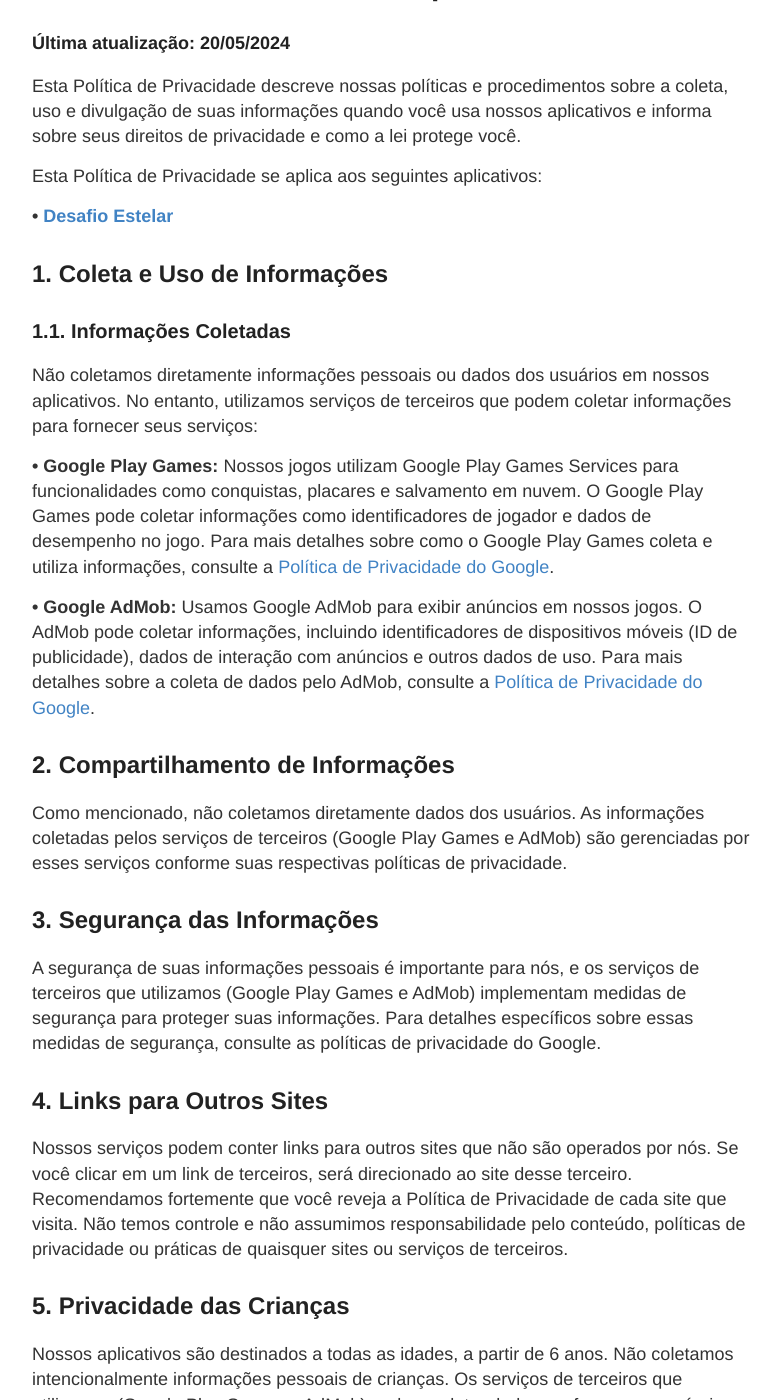
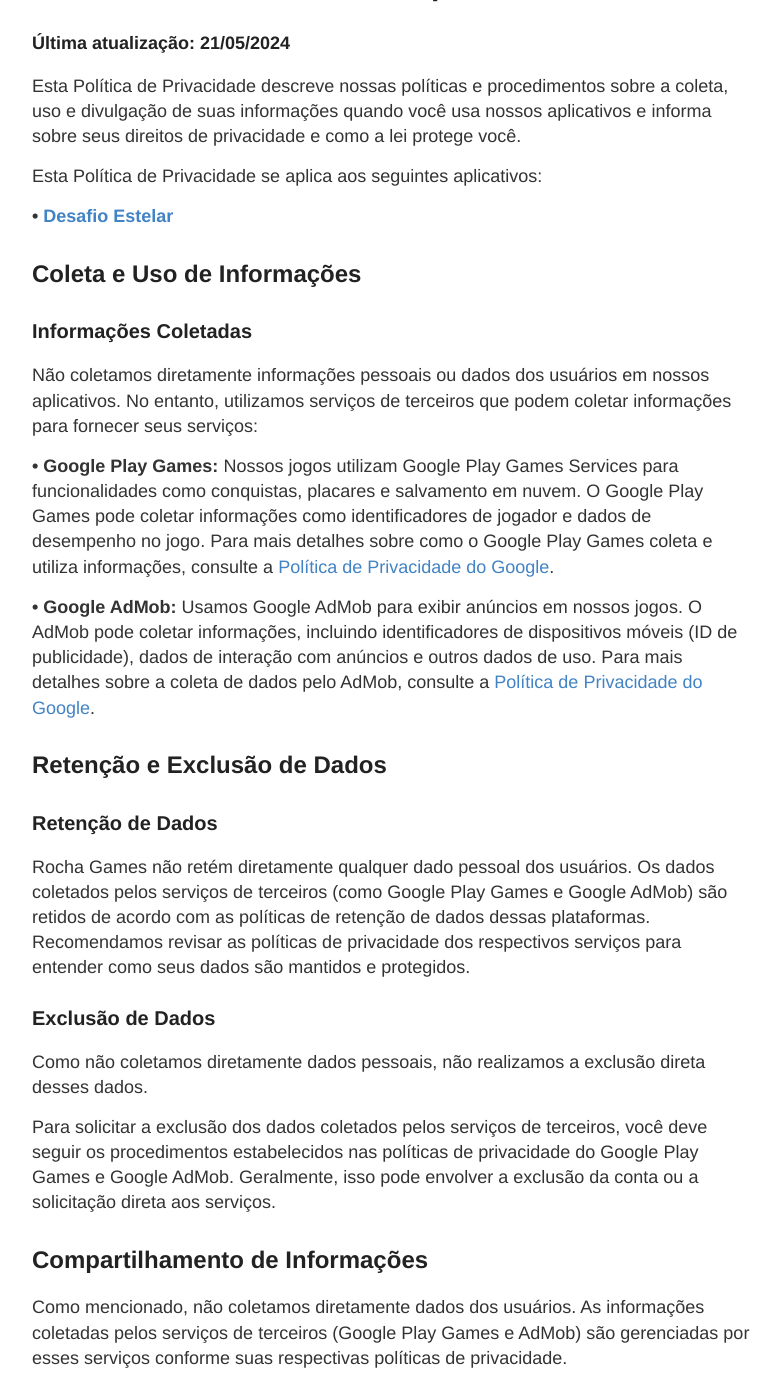
Before and after one commit to StudioRockGames/studiorockgames.github.io, a Jekyll site: the page built from politica-de-privacidade-de-aplicativos.md, in a window 1280 px wide and 1400 px high, scrolled down 202 px. Shown: the whole window, without its empty margins (248-1029 px from the left). Built offline with Jekyll 4.4.1, drawn with Linux system fonts in a browser that asks for light colours; some of the changed text lies outside the part shown.

Commit message:
Update politica-de-privacidade-de-aplicativos.md

```diff
--- a/politica-de-privacidade-de-aplicativos.md
+++ b/politica-de-privacidade-de-aplicativos.md
@@ -6,15 +6,15 @@
   - /politica-de-privacidade-de-aplicativos.html
 ---
 
-<h5>Última atualização: 20/05/2024</h5>
+<h5>Última atualização: 21/05/2024</h5>
 
 <p>Esta Política de Privacidade descreve nossas políticas e procedimentos sobre a coleta, uso e divulgação de suas informações quando você usa nossos aplicativos e informa sobre seus direitos de privacidade e como a lei protege você.</p>
 
 <p>Esta Política de Privacidade se aplica aos seguintes aplicativos:</p>
 
 <p><b>• <a href="https://play.google.com/store/apps/details?id=com.studiorock.game" target="_blank">Desafio Estelar</a></b></p>
-<h2>1. Coleta e Uso de Informações</h2>
-<h3>1.1. Informações Coletadas</h3>
+<h2>Coleta e Uso de Informações</h2>
+<h3>Informações Coletadas</h3>
 
 <p>Não coletamos diretamente informações pessoais ou dados dos usuários em nossos aplicativos. No entanto, utilizamos serviços de terceiros que podem coletar informações para fornecer seus serviços:</p>
 
@@ -22,24 +22,36 @@
 
 <p><b>• Google AdMob:</b> Usamos Google AdMob para exibir anúncios em nossos jogos. O AdMob pode coletar informações, incluindo identificadores de dispositivos móveis (ID de publicidade), dados de interação com anúncios e outros dados de uso. Para mais detalhes sobre a coleta de dados pelo AdMob, consulte a <a href="https://policies.google.com/privacy" target="_blank">Política de Privacidade do Google</a>.</p>
 
-<h2>2. Compartilhamento de Informações</h2>
+<h2>Retenção e Exclusão de Dados</h2>
+<h3>Retenção de Dados</h3>
+
+<p>Rocha Games não retém diretamente qualquer dado pessoal dos usuários.
+Os dados coletados pelos serviços de terceiros (como Google Play Games e Google AdMob) são retidos de acordo com as políticas de retenção de dados dessas plataformas. Recomendamos revisar as políticas de privacidade dos respectivos serviços para entender como seus dados são mantidos e protegidos.</p>
+
+<h3>Exclusão de Dados</h3>
+
+<p>Como não coletamos diretamente dados pessoais, não realizamos a exclusão direta desses dados.</p>
+<p>Para solicitar a exclusão dos dados coletados pelos serviços de terceiros, você deve seguir os procedimentos estabelecidos nas políticas de privacidade do Google Play Games e Google AdMob. Geralmente, isso pode envolver a exclusão da conta ou a solicitação direta aos serviços.</p>
+
+
+<h2>Compartilhamento de Informações</h2>
 <p>Como mencionado, não coletamos diretamente dados dos usuários. As informações coletadas pelos serviços de terceiros (Google Play Games e AdMob) são gerenciadas por esses serviços conforme suas respectivas políticas de privacidade.</p>
 
-<h2>3. Segurança das Informações</h2>
+<h2>Segurança das Informações</h2>
 <p>A segurança de suas informações pessoais é importante para nós, e os serviços de terceiros que utilizamos (Google Play Games e AdMob) implementam medidas de segurança para proteger suas informações. Para detalhes específicos sobre essas medidas de segurança, consulte as políticas de privacidade do Google.</p>
 
-<h2>4. Links para Outros Sites</h2>
+<h2>Links para Outros Sites</h2>
 <p>Nossos serviços podem conter links para outros sites que não são operados por nós. Se você clicar em um link de terceiros, será direcionado ao site desse terceiro. Recomendamos fortemente que você reveja a Política de Privacidade de cada site que visita. Não temos controle e não assumimos responsabilidade pelo conteúdo, políticas de privacidade ou práticas de quaisquer sites ou serviços de terceiros.</p>
 
-<h2>5. Privacidade das Crianças</h2>
+<h2>Privacidade das Crianças</h2>
 <p>Nossos aplicativos são destinados a todas as idades, a partir de 6 anos. Não coletamos intencionalmente informações pessoais de crianças. Os serviços de terceiros que utilizamos (Google Play Games e AdMob) podem coletar dados conforme suas próprias políticas de privacidade.</p>
 
 <p>Se você é pai/mãe ou responsável e está ciente de que seu filho nos forneceu dados pessoais através desses serviços de terceiros, entre em contato conosco. Se tomarmos conhecimento de que coletamos dados pessoais de crianças sem verificação do consentimento dos pais, tomaremos medidas para remover essas informações de nossos servidores.</p>
 
-<h2>6. Alterações a Esta Política de Privacidade</h2>
+<h2>Alterações a Esta Política de Privacidade</h2>
 <p>Podemos atualizar nossa Política de Privacidade de tempos em tempos. Notificaremos você de quaisquer mudanças publicando a nova Política de Privacidade nesta página e atualizando a "Data de Atualização" no topo desta Política de Privacidade. Recomenda-se revisar esta Política de Privacidade periodicamente para quaisquer mudanças. Mudanças a esta Política de Privacidade são efetivas quando postadas nesta página.</p>
 
-<h2>7. Contate-nos</h2>
+<h2>Contate-nos</h2>
 <p>Se você tiver alguma dúvida sobre esta Política de Privacidade, entre em contato conosco:</p>
 
 <p>• Por e-mail: srockcontato@gmail.com</p>
```
